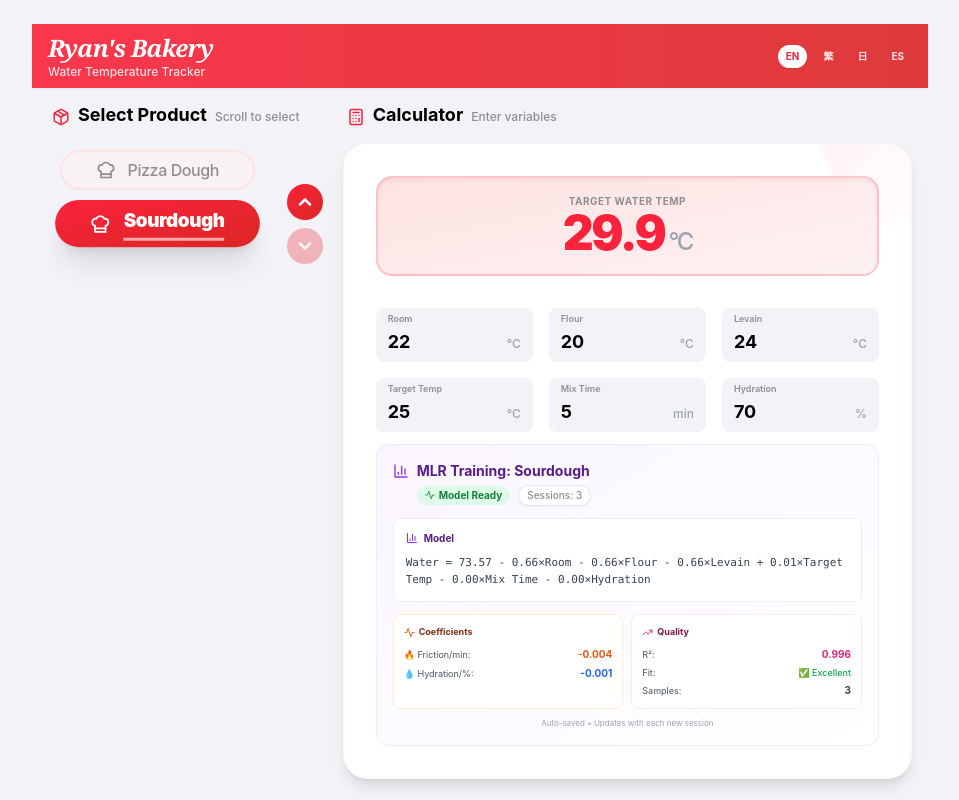
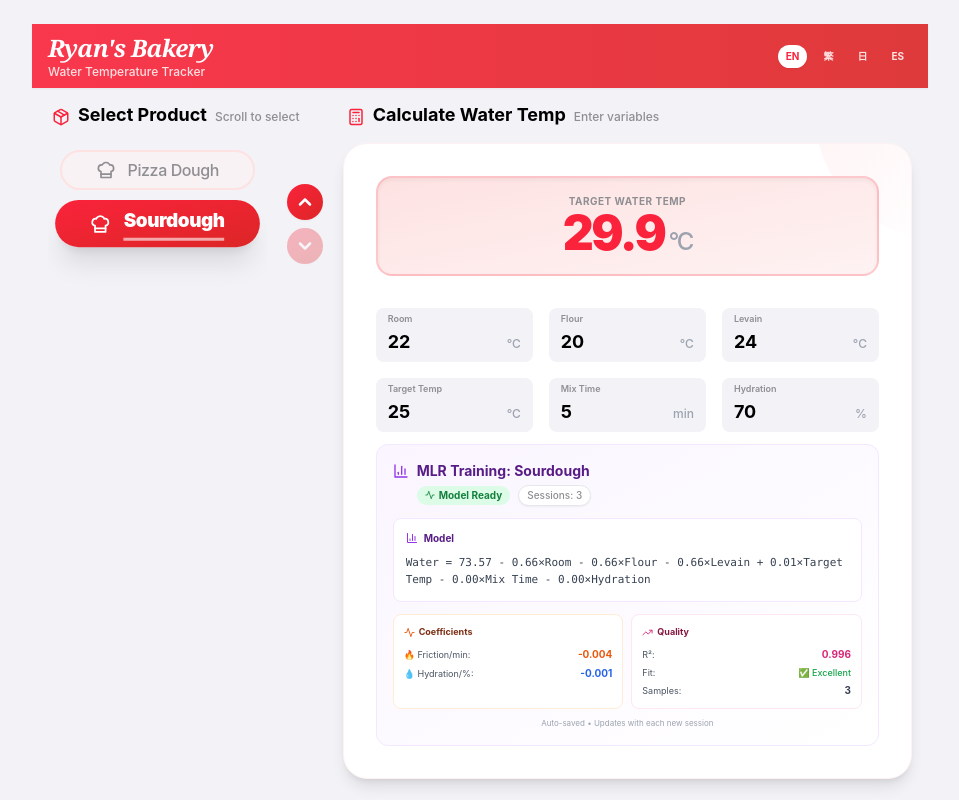
Before and after one commit to ghryan0000/dough-temp-tracker, a React (Vite) app: page / in a window 1280 px wide. Shown: the top 800 px of the page, without its empty margins (160-1119 px from the left). Built offline with nearby package versions, Linux system fonts and the light colour scheme.

Commit message:
text: update calculator section title to 'Calculate Water Temp'

```diff
--- a/dough-temp-tracker.tsx
+++ b/dough-temp-tracker.tsx
@@ -51,7 +51,7 @@ export default function DoughTempTracker() {
       modelReady: "Model Ready",
       selectProduct: "Select Product",
       scrollToSelect: "Scroll to select",
-      calculatorTitle: "Calculator",
+      calculatorTitle: "Calculate Water Temp",
       enterData: "Enter variables",
       targetWaterTemp: "TARGET WATER TEMP",
       calculateButton: "Calculate Water Temp",
@@ -88,7 +88,7 @@ export default function DoughTempTracker() {
       modelReady: "模型就緒",
       selectProduct: "選擇產品",
       scrollToSelect: "滾動選擇",
-      calculatorTitle: "計算器",
+      calculatorTitle: "計算水溫",
       enterData: "輸入變數",
       targetWaterTemp: "目標水溫",
       calculateButton: "計算水溫",
@@ -124,7 +124,7 @@ export default function DoughTempTracker() {
       modelReady: "モデル準備完了",
       selectProduct: "製品を選択",
       scrollToSelect: "スクロールして選択",
-      calculatorTitle: "計算機",
+      calculatorTitle: "水温を計算",
       enterData: "変数を入力",
       targetWaterTemp: "目標水温",
       calculateButton: "水温を計算",
@@ -160,7 +160,7 @@ export default function DoughTempTracker() {
       modelReady: "Modelo Listo",
       selectProduct: "Seleccionar Producto",
       scrollToSelect: "Desplazar para seleccionar",
-      calculatorTitle: "Calculadora",
+      calculatorTitle: "Calcular Temp. Agua",
       enterData: "Introducir variables",
       targetWaterTemp: "TEMP. AGUA OBJETIVO",
       calculateButton: "Calcular Temp. Agua",
```
